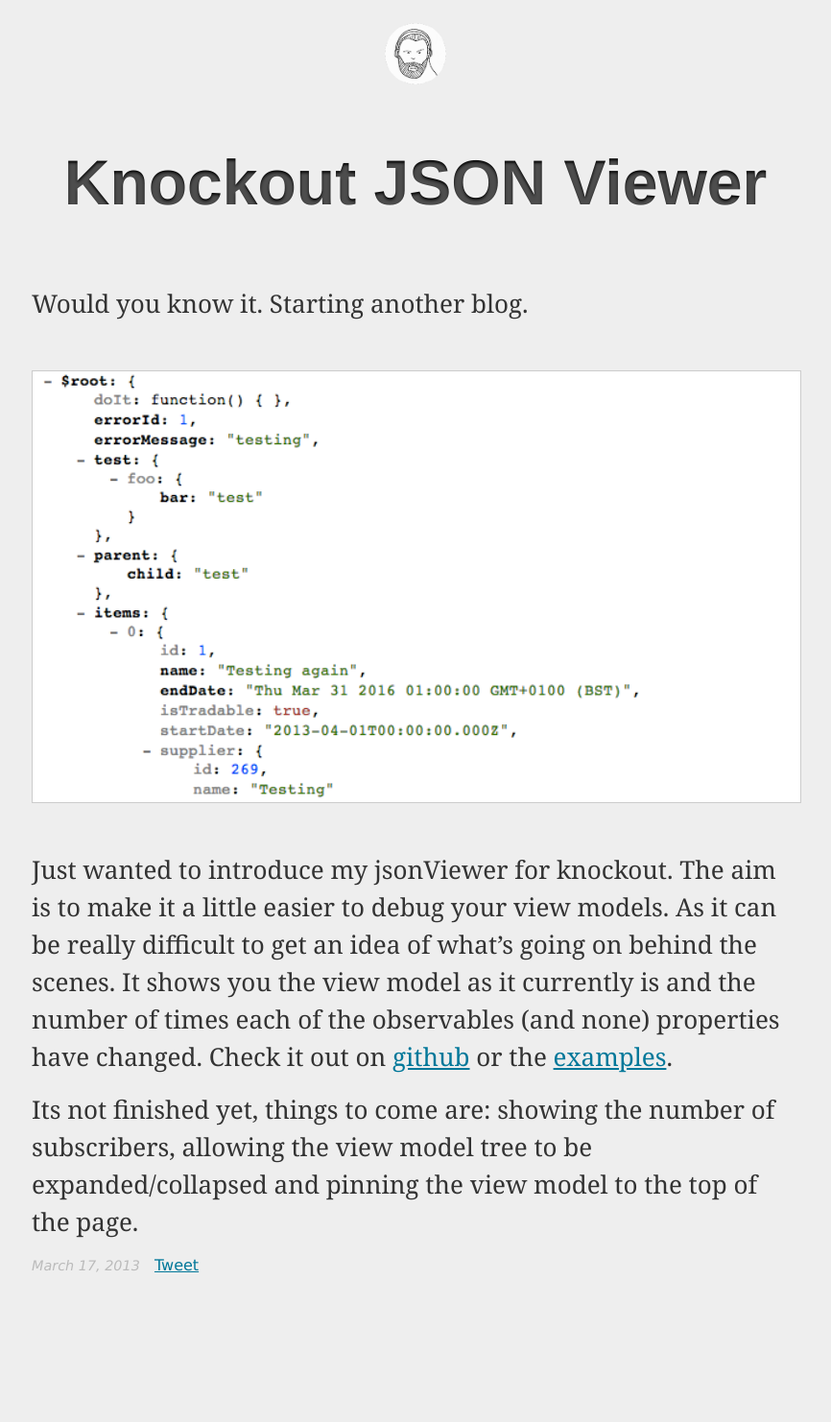
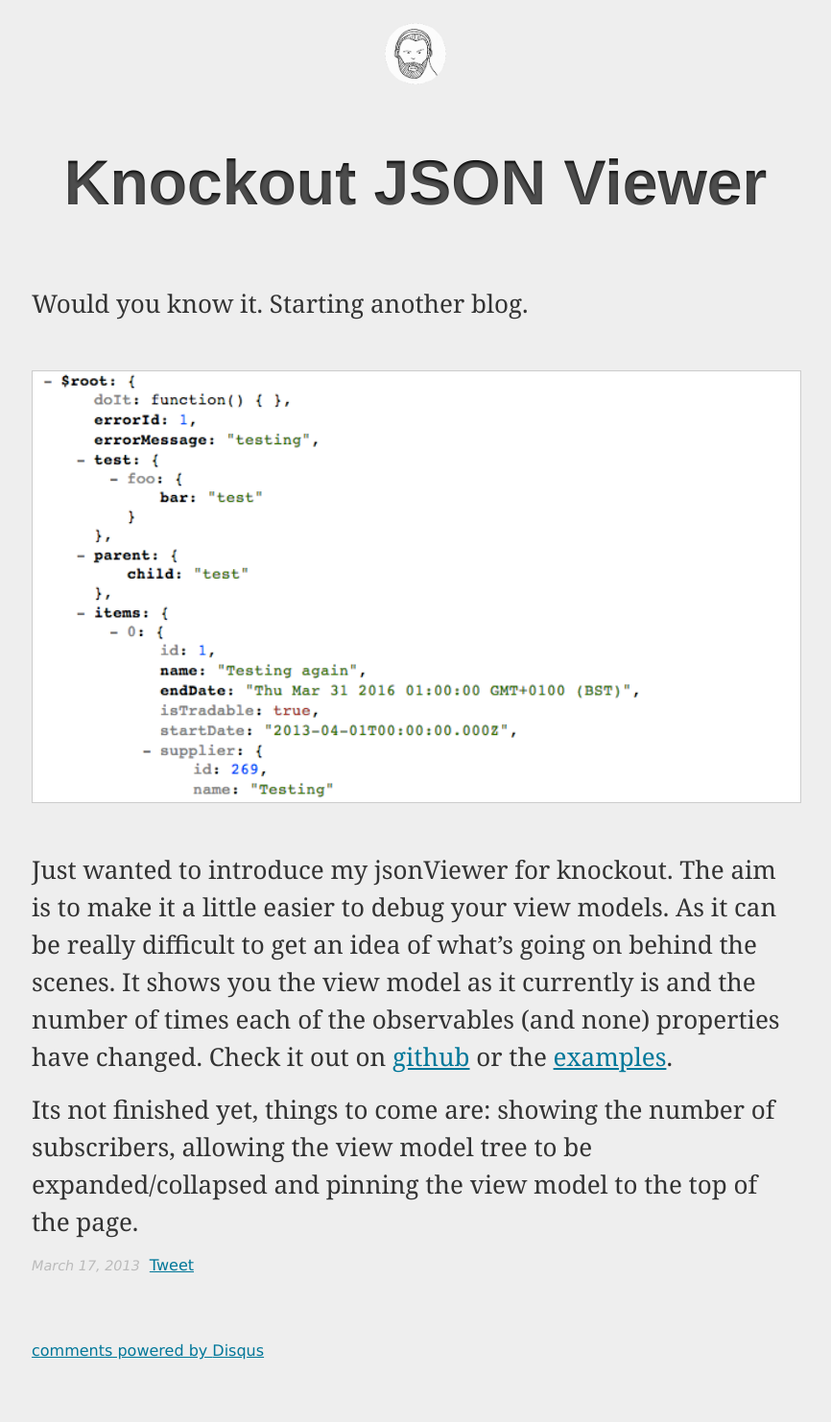
Before and after one commit to invalid-arg/invalid-arg.github.com, a Jekyll site: the page built from _posts/2013-3-17-blog-one.md, in a window 1280 px wide. Shown: the whole page at 96% size, without its empty margins (207-1073 px from the left). Built offline with Jekyll 4.4.1, drawn with Linux system fonts in a browser that asks for light colours; comment, search, counter and statistics services are not loaded; before the commit the page ends 1396 px from its top, so only the background shows below that.

Commit message:
Adding comments and twitter

```diff
--- a/_layouts/post.html
+++ b/_layouts/post.html
@@ -12,4 +12,19 @@
 		<a href="https://twitter.com/share" class="twitter-share-button" data-url="{{ site.url }}{{ page.url }}" data-text="{{ page.title }}" data-via="invalid_arg">Tweet</a>
 		<script>!function(d,s,id){var js,fjs=d.getElementsByTagName(s)[0];if(!d.getElementById(id)){js=d.createElement(s);js.id=id;js.src="//platform.twitter.com/widgets.js";fjs.parentNode.insertBefore(js,fjs);}}(document,"script","twitter-wjs");</script>
 	</div>
+	<div id="disqus_thread"></div>
+    <script type="text/javascript">
+        /* * * CONFIGURATION VARIABLES: EDIT BEFORE PASTING INTO YOUR WEBPAGE * * */
+        var disqus_shortname = 'invalidargblog'; // required: replace example with your forum shortname
+
+        /* * * DON'T EDIT BELOW THIS LINE * * */
+        (function() {
+            var dsq = document.createElement('script'); dsq.type = 'text/javascript'; dsq.async = true;
+            dsq.src = '//' + disqus_shortname + '.disqus.com/embed.js';
+            (document.getElementsByTagName('head')[0] || document.getElementsByTagName('body')[0]).appendChild(dsq);
+        })();
+    </script>
+    <noscript>Please enable JavaScript to view the <a href="http://disqus.com/?ref_noscript">comments powered by Disqus.</a></noscript>
+    <a href="http://disqus.com" class="dsq-brlink">comments powered by <span class="logo-disqus">Disqus</span></a>
+
 </div>
--- a/css/style.css
+++ b/css/style.css
@@ -100,6 +100,7 @@
 	line-height: 1.5;
 	font-style: italic;
 	margin-right: 10px;
+	float: left;
 }
 
 .post img {
@@ -138,3 +139,7 @@
 	margin: 10px;
 	list-style: disc;
 }
+
+#disqus_thread {
+	margin-top: 70px;
+}
--- a/index.html
+++ b/index.html
@@ -9,7 +9,11 @@
 			<div class="description">
 				{{ post.content }}
 			</div>
-			<span class="date">{{ post.date | date: "%B %e, %Y" }}</span>
+			<div class="post-footer">
+				<span class="date">{{ post.date | date: "%B %e, %Y" }}</span>
+				<a href="https://twitter.com/share" class="twitter-share-button" data-url="{{ site.url }}{{ post.url }}" data-text="{{ post.title }}" data-via="invalid_arg">Tweet</a>
+				<script>!function(d,s,id){var js,fjs=d.getElementsByTagName(s)[0];if(!d.getElementById(id)){js=d.createElement(s);js.id=id;js.src="//platform.twitter.com/widgets.js";fjs.parentNode.insertBefore(js,fjs);}}(document,"script","twitter-wjs");</script>
+			</div>
 			<div class="clear:both;"></div>
 		</div>
 	</div>
```
